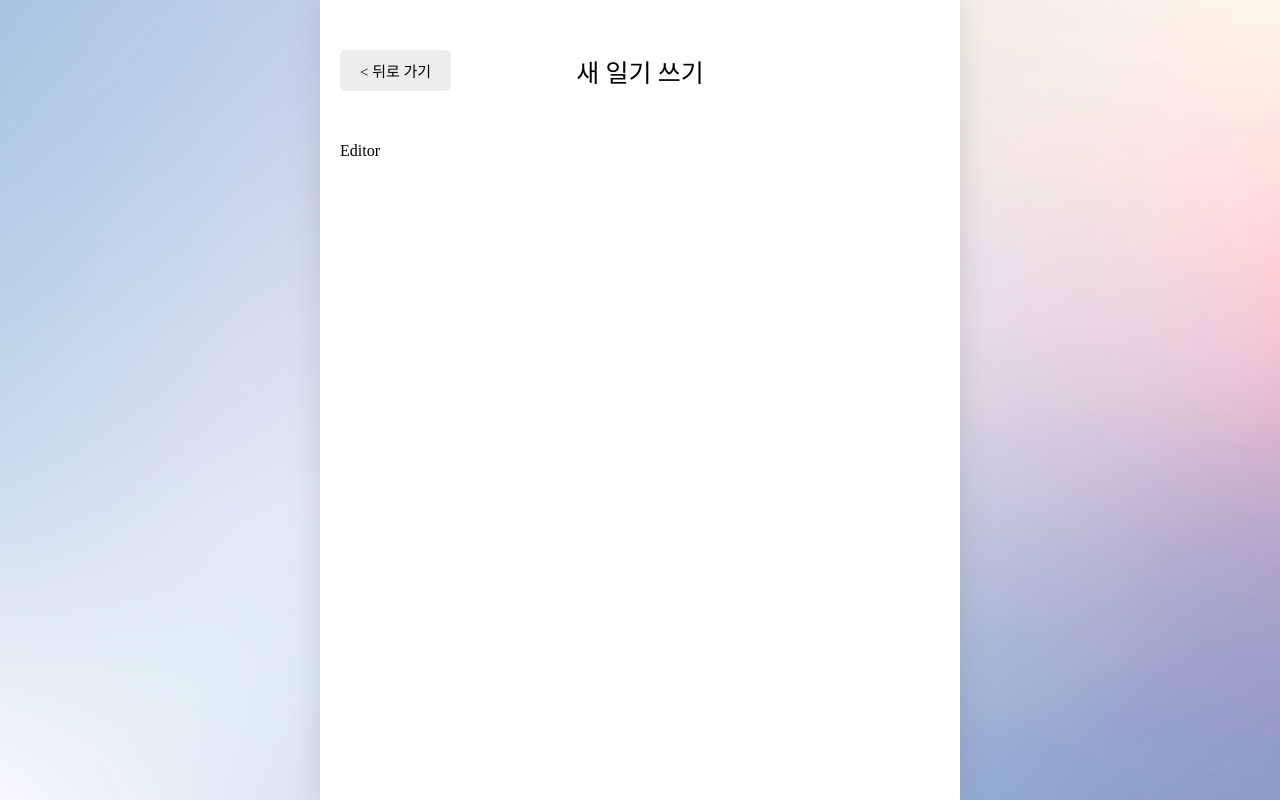
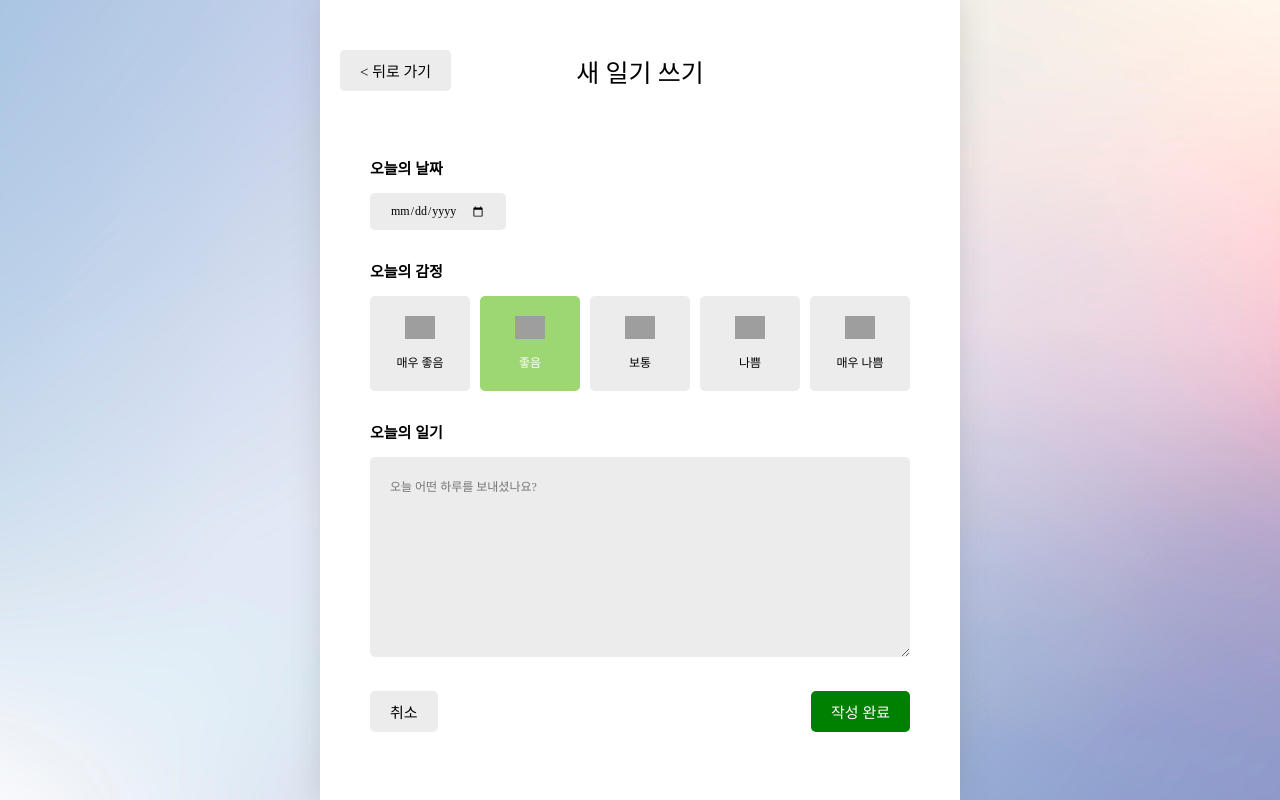
Before and after one commit to ahyns62/mood-diary, a React (Vite) app: page /new-diary in a window 1280 px wide. Built offline with nearby package versions, Linux system fonts and the light colour scheme; grey boxes are pictures that could not be loaded; a web font is replaced by a local one.

Commit message:
새 일기 작성 페이지 NewDiary UI 구현

```diff
--- /dev/null
+++ b/src/components/common/EmotionItem/EmotionItem.css
@@ -0,0 +1,37 @@
+.EmotionItem {
+  background-color: rgb(236, 236, 236);
+  padding: 20px;
+  border-radius: 5px;
+  cursor: pointer;
+  text-align: center;
+}
+
+.EmotionItem .emotion_img {
+  width: 50%;
+  margin-bottom: 10px;
+}
+
+.EmotionItem_on_1 {
+  color: white;
+  background-color: rgb(100, 201, 100);
+}
+
+.EmotionItem_on_2 {
+  color: white;
+  background-color: rgb(157, 215, 114);
+}
+
+.EmotionItem_on_3 {
+  color: white;
+  background-color: rgb(253, 206, 23);
+}
+
+.EmotionItem_on_4 {
+  color: white;
+  background-color: rgb(253, 132, 70);
+}
+
+.EmotionItem_on_5 {
+  color: white;
+  background-color: rgb(253, 86, 95);
+}
--- /dev/null
+++ b/src/components/common/EmotionItem/EmotionItem.jsx
@@ -0,0 +1,17 @@
+import "./EmotionItem.css";
+import { getEmotionImage } from "../../../util/get-emotion-image";
+
+const EmotionItem = ({ emotionId, emotionName, isSelected }) => {
+  return (
+    <div
+      className={`EmotionItem ${
+        isSelected ? `EmotionItem_on_${emotionId}` : ""
+      }`}
+    >
+      <img className="emotion_img" src={getEmotionImage(emotionId)} />
+      <div className="emotion_name">{emotionName}</div>
+    </div>
+  );
+};
+
+export default EmotionItem;
--- a/src/components/layout/Editor/Editor.css
+++ b/src/components/layout/Editor/Editor.css
@@ -0,0 +1,40 @@
+.Editor {
+  padding: 0 30px;
+}
+
+.Editor > section {
+  margin-bottom: 30px;
+}
+
+.Editor > section > h3 {
+  font-size: 15px;
+}
+
+.Editor > section > input,
+textarea {
+  background-color: rgb(236, 236, 236);
+  border: none;
+  border-radius: 5px;
+  font-size: 12px;
+  padding: 10px 20px;
+}
+
+.Editor > section > textarea {
+  padding: 20px;
+  width: 100%;
+  min-height: 200px;
+  resize: vertical;
+  box-sizing: border-box;
+}
+
+.Editor .emotion_section .emotion_list_wrapper {
+  display: flex;
+  justify-content: space-around;
+  gap: 10px;
+  font-size: 12px;
+}
+
+.Editor .button_section {
+  display: flex;
+  justify-content: space-between;
+}
--- a/src/components/layout/Editor/Editor.jsx
+++ b/src/components/layout/Editor/Editor.jsx
@@ -1,7 +1,46 @@
 import "./Editor.css";
+import EmotionItem from "../../common/EmotionItem/EmotionItem";
+import Button from "../../common/Button/Button";
+
+const emotionList = [
+  { emotionId: 1, emotionName: "매우 좋음" },
+  { emotionId: 2, emotionName: "좋음" },
+  { emotionId: 3, emotionName: "보통" },
+  { emotionId: 4, emotionName: "나쁨" },
+  { emotionId: 5, emotionName: "매우 나쁨" },
+];
 
 const Editor = () => {
-  return <div>Editor</div>;
+  const emotionId = 2;
+
+  return (
+    <div className="Editor">
+      <section className="date_section">
+        <h3>오늘의 날짜</h3>
+        <input type="date" />
+      </section>
+      <section className="emotion_section">
+        <h3>오늘의 감정</h3>
+        <div className="emotion_list_wrapper">
+          {emotionList.map((item) => (
+            <EmotionItem
+              key={item.emotionId}
+              {...item}
+              isSelected={item.emotionId === emotionId}
+            />
+          ))}
+        </div>
+      </section>
+      <section className="content_section">
+        <h3>오늘의 일기</h3>
+        <textarea placeholder="오늘 어떤 하루를 보내셨나요?" />
+      </section>
+      <section className="button_section">
+        <Button text={"취소"} />
+        <Button text={"작성 완료"} type={"POSITIVE"} />
+      </section>
+    </div>
+  );
 };
 
 export default Editor;
--- a/src/index.css
+++ b/src/index.css
@@ -10,6 +10,7 @@ body {
   background-image: url("./assets/background.jpg");
   background-repeat: no-repeat;
   background-size: cover;
+  display: flex;
 }
 
 #root {
```
